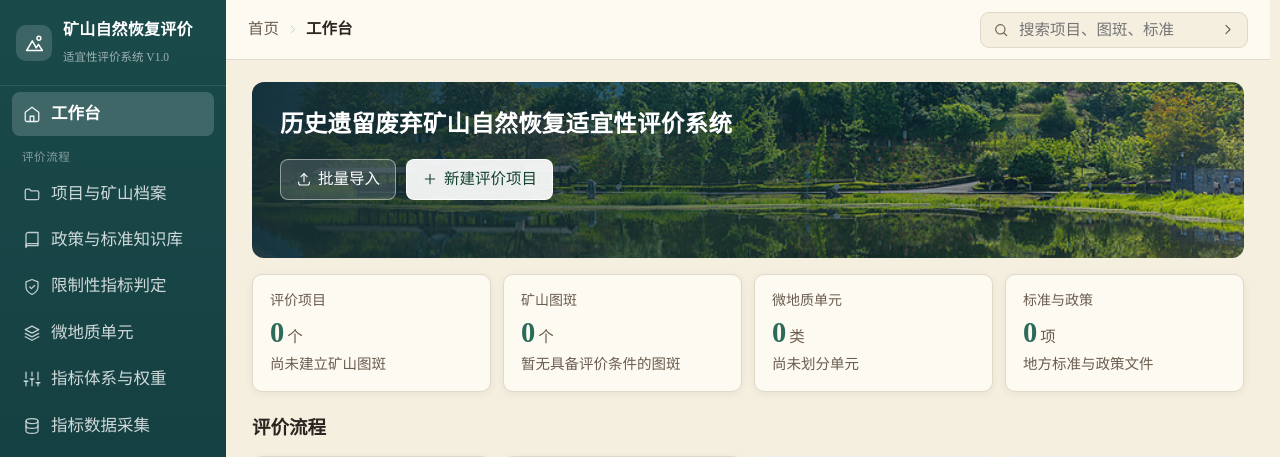
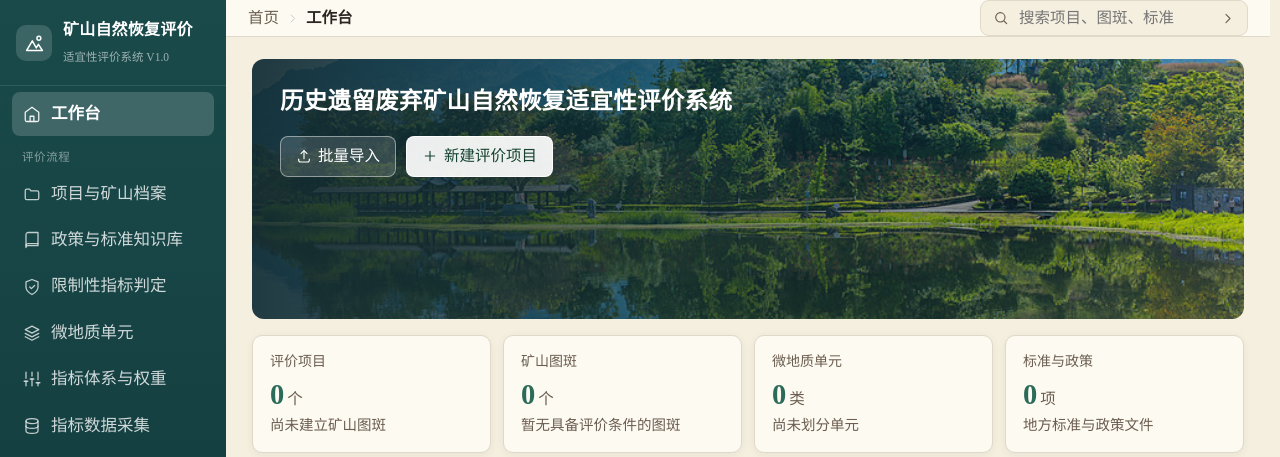
Before and after one commit to YouthK923/mine-restoration-copyright, a Flask app: page / in a window 1280 px wide. Shown: the top 457 px of the page. Run offline with Flask 3, Linux system fonts and the light colour scheme; the visitor is signed in with stand-in values (Sample User, id 1); data that the repository does not hold is empty; some libraries are stand-ins or nearby versions.

Commit message:
调整横幅高度，报告列表改为数字编号

```diff
--- a/app/templates/base.html
+++ b/app/templates/base.html
@@ -688,7 +688,7 @@
     .hero {
       position: relative;
       overflow: hidden;
-      min-height: 176px;
+      min-height: 260px;
       padding: 26px 28px;
       margin-bottom: 16px;
       border-radius: 12px;
--- a/app/templates/report/print.html
+++ b/app/templates/report/print.html
@@ -158,14 +158,14 @@
   {% endfor %}
 
   <h2>七、评价依据说明</h2>
-  <ul class="note">
+  <ol class="note">
     <li>指标标准化按标准化公式执行，按指标性质分为越大越优、越小越优、
         适中型与离散赋值四类。</li>
     <li>单元评价因子按加权合成公式由二级指标权重加权求得；
         整矿评价因子由各微地质单元按面积占比加权合成。</li>
     <li>适宜性等级按等级划分表判定：F&lt;0.3 不适宜、0.3≤F≤0.7 基本适宜、F≥0.7 适宜。</li>
     <li>指标权重取自系统内置权重，按岩质边坡、碎石边坡、平台三类微地质单元分别确定。</li>
-  </ul>
+  </ol>
 
   <p class="sig">评价人（签字）：____________________</p>
   <p class="sig">日期：____________________</p>
```
